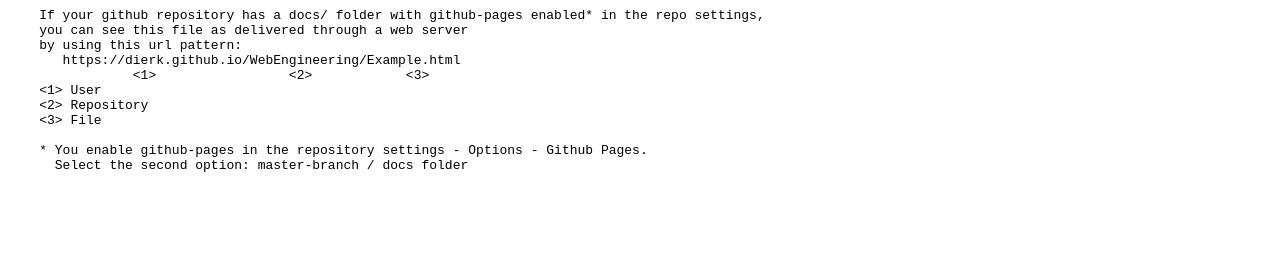
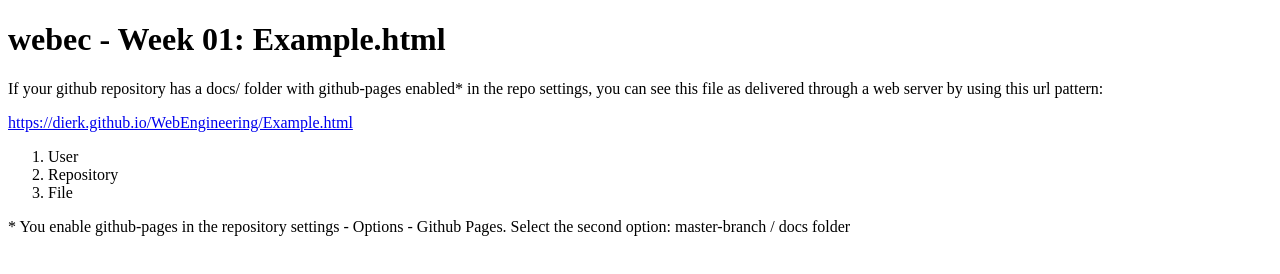
Before and after one commit to tbuserdev/fhnw-webec, a plain HTML site: page docs/Example.html in a window 1280 px wide. Drawn offline with Linux system fonts and the light colour scheme.

Commit message:
week01: Assignment 2

```diff
--- a/docs/Example.html
+++ b/docs/Example.html
@@ -1,18 +1,28 @@
-<html>
-<head></head>
-<body>
-    <pre>
-    If your github repository has a docs/ folder with github-pages enabled* in the repo settings,
-    you can see this file as delivered through a web server
-    by using this url pattern:
-       https://dierk.github.io/WebEngineering/Example.html
-                <1>                 <2>            <3>
-    <1> User
-    <2> Repository
-    <3> File
-
-    * You enable github-pages in the repository settings - Options - Github Pages.
-      Select the second option: master-branch / docs folder
-    </pre>
-</body>
+<!DOCTYPE html>
+<html lang="en">
+  <head>
+    <title>Example.html</title>
+    <meta charset="utf-8" />
+    <meta name="viewport" content="width=device-width, initial-scale=1" />
+  </head>
+  <body>
+    <h1>webec - Week 01: Example.html</h1>
+    <p>
+      If your github repository has a docs/ folder with github-pages enabled* in
+      the repo settings, you can see this file as delivered through a web server
+      by using this url pattern:
+    </p>
+    <a href="https://dierk.github.io/WebEngineering/Example.html"
+      >https://dierk.github.io/WebEngineering/Example.html</a
+    >
+    <ol>
+      <li>User</li>
+      <li>Repository</li>
+      <li>File</li>
+    </ol>
+    <p>
+      * You enable github-pages in the repository settings - Options - Github
+      Pages. Select the second option: master-branch / docs folder
+    </p>
+  </body>
 </html>
```
